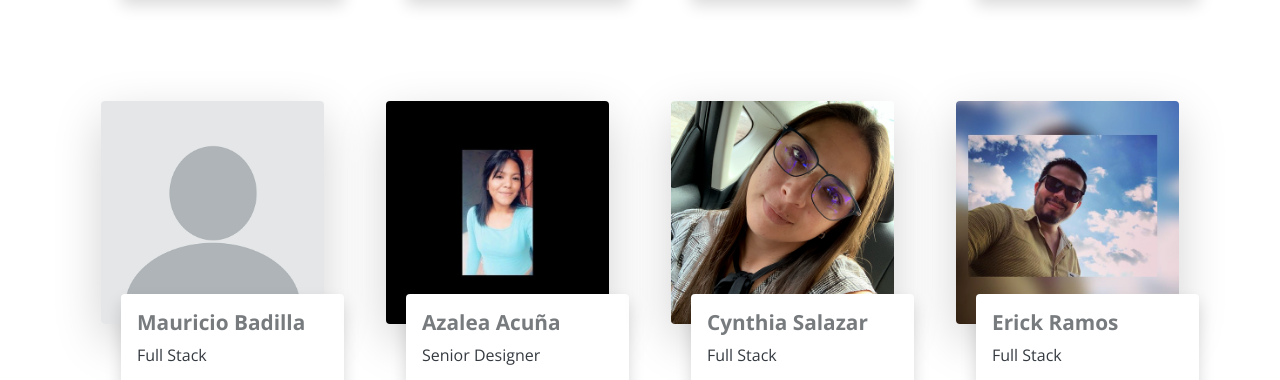
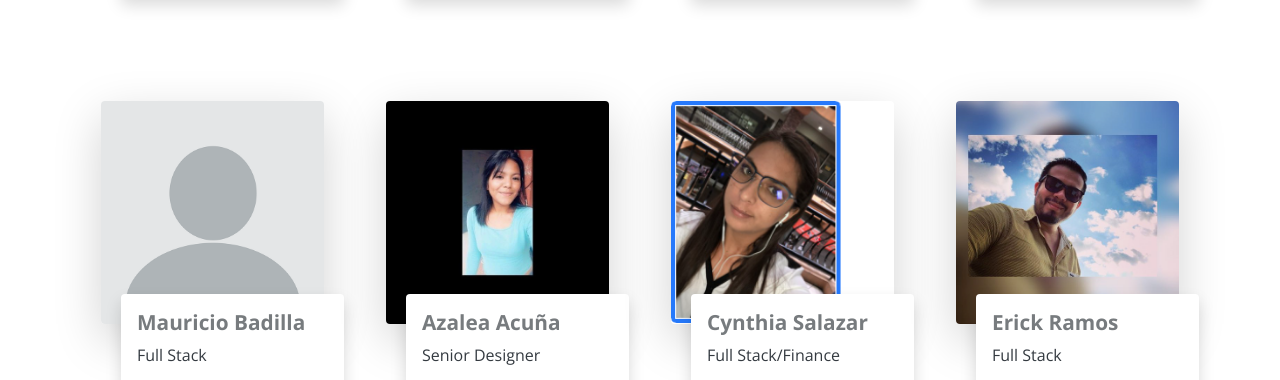
Before and after one commit to Chesza-Chesza/TalentsDirectory, a plain HTML site: page index.html in a window 1280 px wide. Shown: the part 2029-2409 px from the top of the page. Drawn offline with nearby package versions, Linux system fonts and the light colour scheme; a script that the page names is missing.

Commit message:
Versión 1

```diff
--- a/index.html
+++ b/index.html
@@ -357,11 +357,11 @@
 
             <div class="col-lg-3 pb-4">
                 <div class="card text-center font-weight-light border-white">
-                    <img src="assets/img/cynthia.png" class="shadow-lg rounded" alt="Foto">
+                    <img src="assets/img/cynthia1.png" class="shadow-lg rounded" alt="Foto">
                     <div class="card-body bg-white shadow p-3 mb-5 rounded text-dark">
                         <div class="info text-left">
                             <h4 class="name">Cynthia Salazar</h4>
-                            <p class="profesion">Full Stack</p>
+                            <p class="profesion">Full Stack/Finance</p>
                         </div>
                         <ul class="icons list-style-none text-white text-decoration-none p-0">
                             <li class="d-inline">
```
Also changed, not shown: assets/img/cynthia1.png (added).
